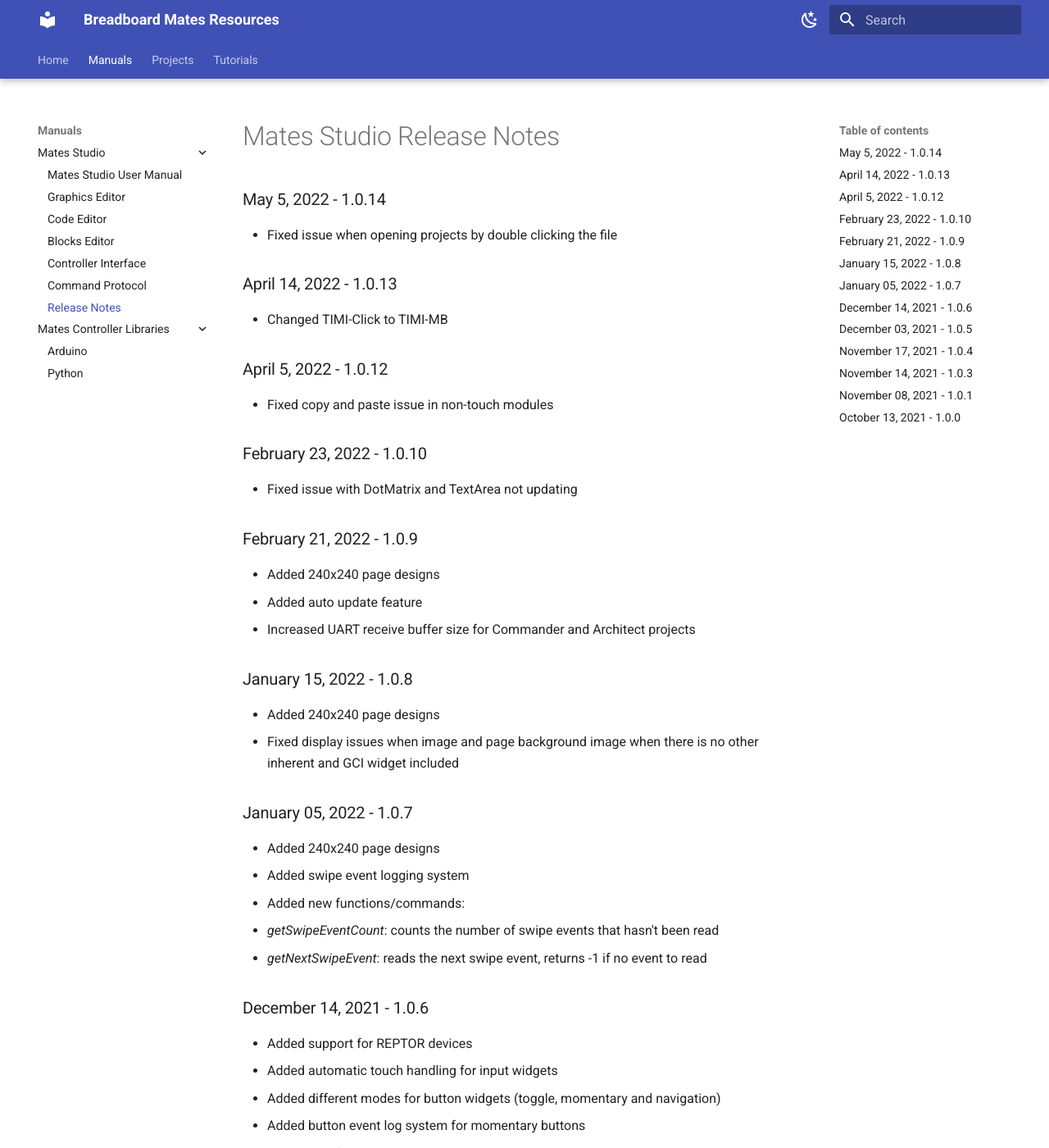
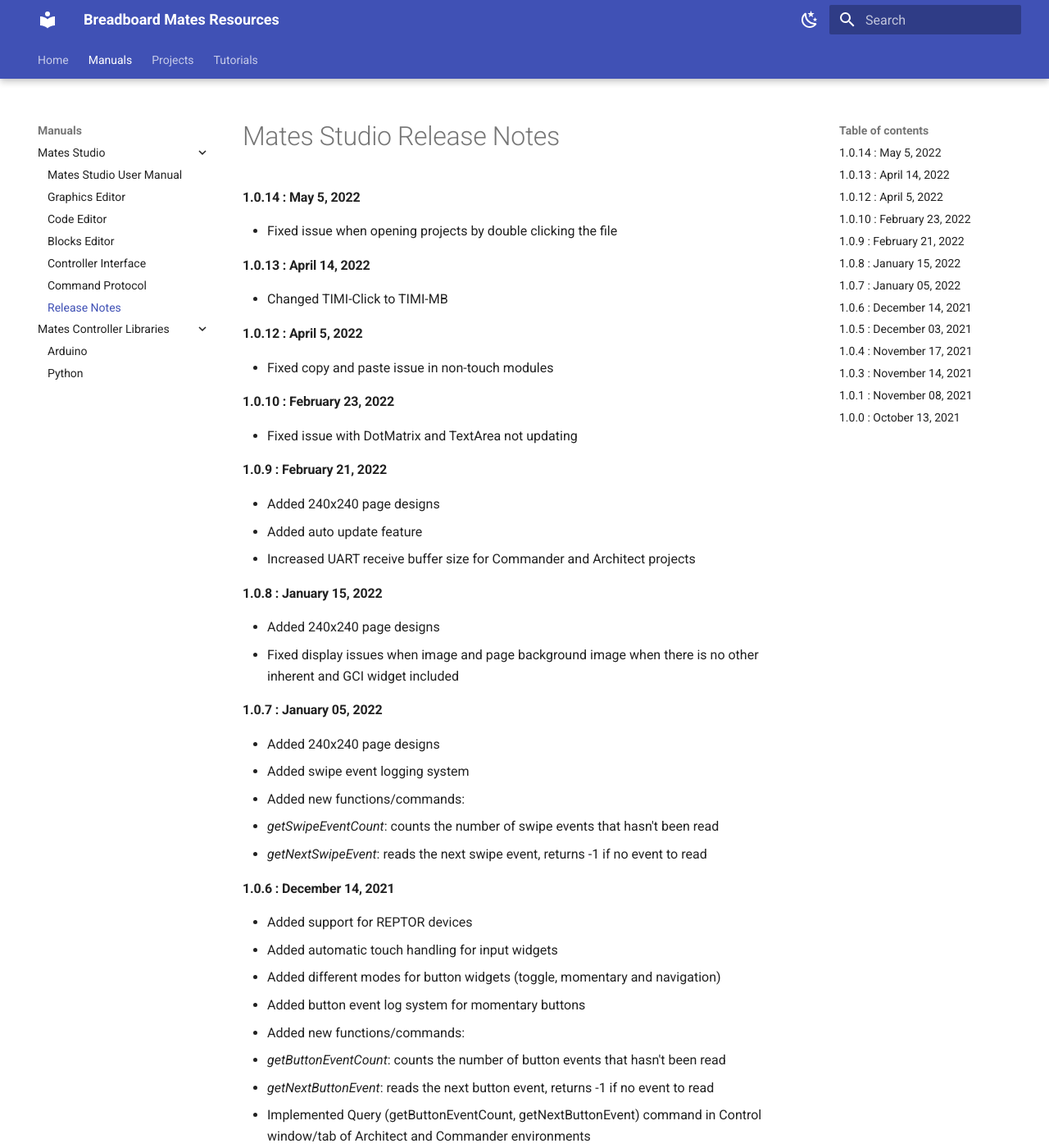
Before and after one commit to iSOLveIT/mkdocs-gen, an MkDocs documentation site: the page built from docs/studio/mates-studio-release-notes.md, in a window 1280 px wide and 1400 px high. Shown: the whole window at 82% size. Built offline with MkDocs 1.6.1 and Material for MkDocs 9.7.7, drawn with Linux system fonts in a browser that asks for light colours; some of the changed text lies outside the part shown.

```diff
--- a/docs/studio/mates-studio-release-notes.md
+++ b/docs/studio/mates-studio-release-notes.md
@@ -1,33 +1,33 @@
 # Mates Studio Release Notes
 
-### May 5, 2022 - 1.0.14
+#### 1.0.14 : May 5, 2022
 
 - Fixed issue when opening projects by double clicking the file
 
-### April 14, 2022 - 1.0.13
+#### 1.0.13 : April 14, 2022
 
 - Changed TIMI-Click to TIMI-MB
 
-### April 5, 2022 - 1.0.12
+#### 1.0.12 : April 5, 2022
 
 - Fixed copy and paste issue in non-touch modules
 
-### February 23, 2022 - 1.0.10
+#### 1.0.10 : February 23, 2022
 
 - Fixed issue with DotMatrix and TextArea not updating
 
-### February 21, 2022 - 1.0.9
+#### 1.0.9 : February 21, 2022
 
 - Added 240x240 page designs
 - Added auto update feature
 - Increased UART receive buffer size for Commander and Architect projects
 
-### January 15, 2022 - 1.0.8
+#### 1.0.8 : January 15, 2022
 
 - Added 240x240 page designs
 - Fixed display issues when image and page background image when there is no other inherent and GCI widget included
 
-### January 05, 2022 - 1.0.7
+#### 1.0.7 : January 05, 2022
 
 - Added 240x240 page designs
 - Added swipe event logging system
@@ -35,7 +35,7 @@
   - *getSwipeEventCount*: counts the number of swipe events that hasn't been read
   - *getNextSwipeEvent*: reads the next swipe event, returns -1 if no event to read
 
-### December 14, 2021 - 1.0.6
+#### 1.0.6 : December 14, 2021
 
 - Added support for REPTOR devices
 - Added automatic touch handling for input widgets
@@ -46,7 +46,7 @@
   - *getNextButtonEvent*: reads the next button event, returns -1 if no event to read
 - Implemented Query (getButtonEventCount, getNextButtonEvent) command in Control window/tab of Architect and Commander environments
 
-### December 03, 2021 - 1.0.5
+#### 1.0.5 : December 03, 2021
 
 - Prevented input widgets from being used in non-touch modules
 - Changed MediaGaugeA to have the thumb option from MediaSlider
@@ -55,20 +55,20 @@
 - Fixed RotaryGauge behaving as an input widget
 - Fixed DLL missing from other Windows PCs
 
-### November 17, 2021 - 1.0.4
+#### 1.0.4 : November 17, 2021
 
 - Fixed Inherent resource updates for gauges
 
-### November 14, 2021 - 1.0.3
+#### 1.0.3 : November 14, 2021
 
 - Fixed MediaGaugeB compile and display error
 
-### November 08, 2021 - 1.0.1
+#### 1.0.1 : November 08, 2021
 
 - Fixed Dot Matrix gradient issue caused by incorrect use of the widget's position
 - Fixed Media Gauge D incorrect range computation
 
-### October 13, 2021 - 1.0.0
+#### 1.0.0 : October 13, 2021
 
 **_Initial Public Release_**
 
```
